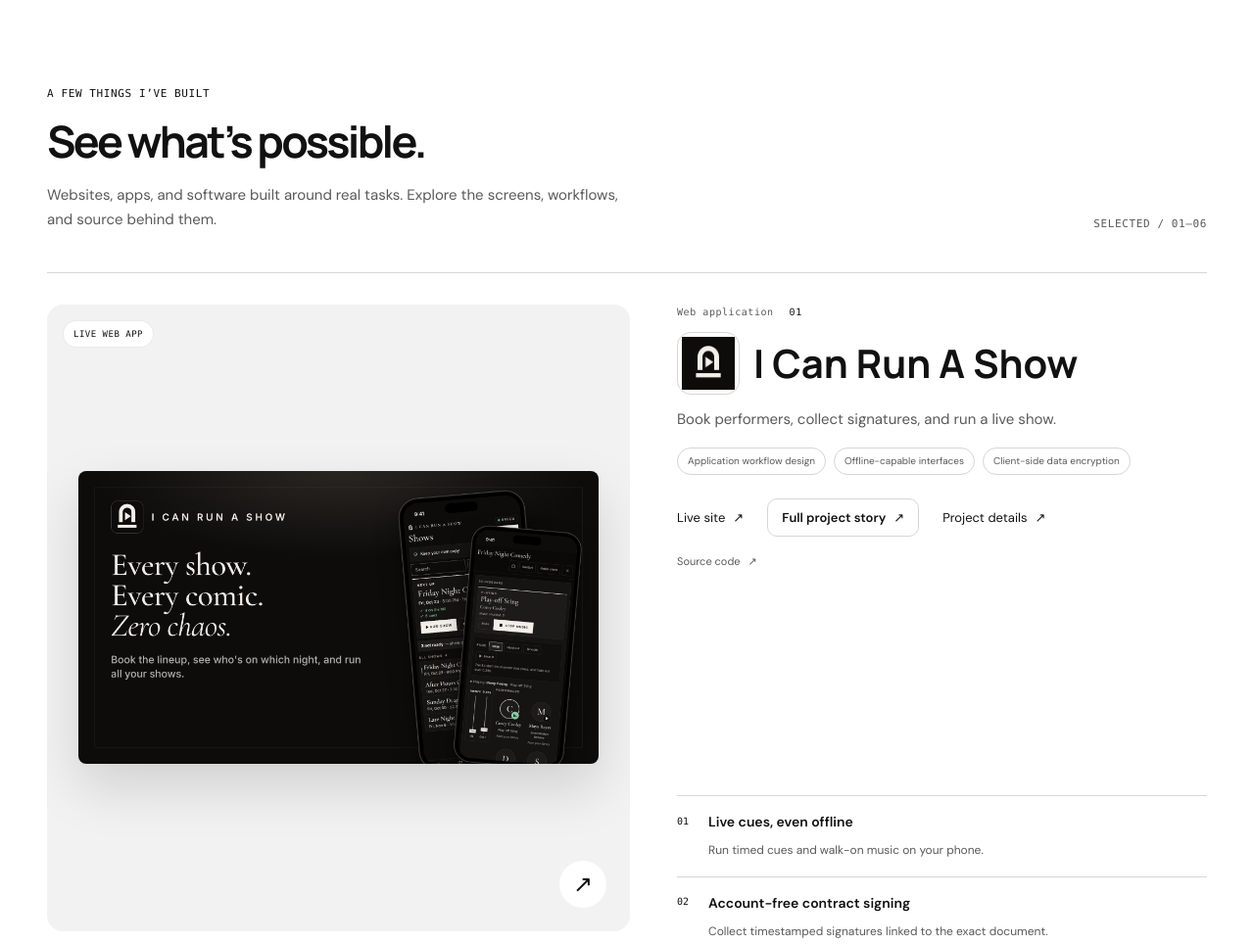
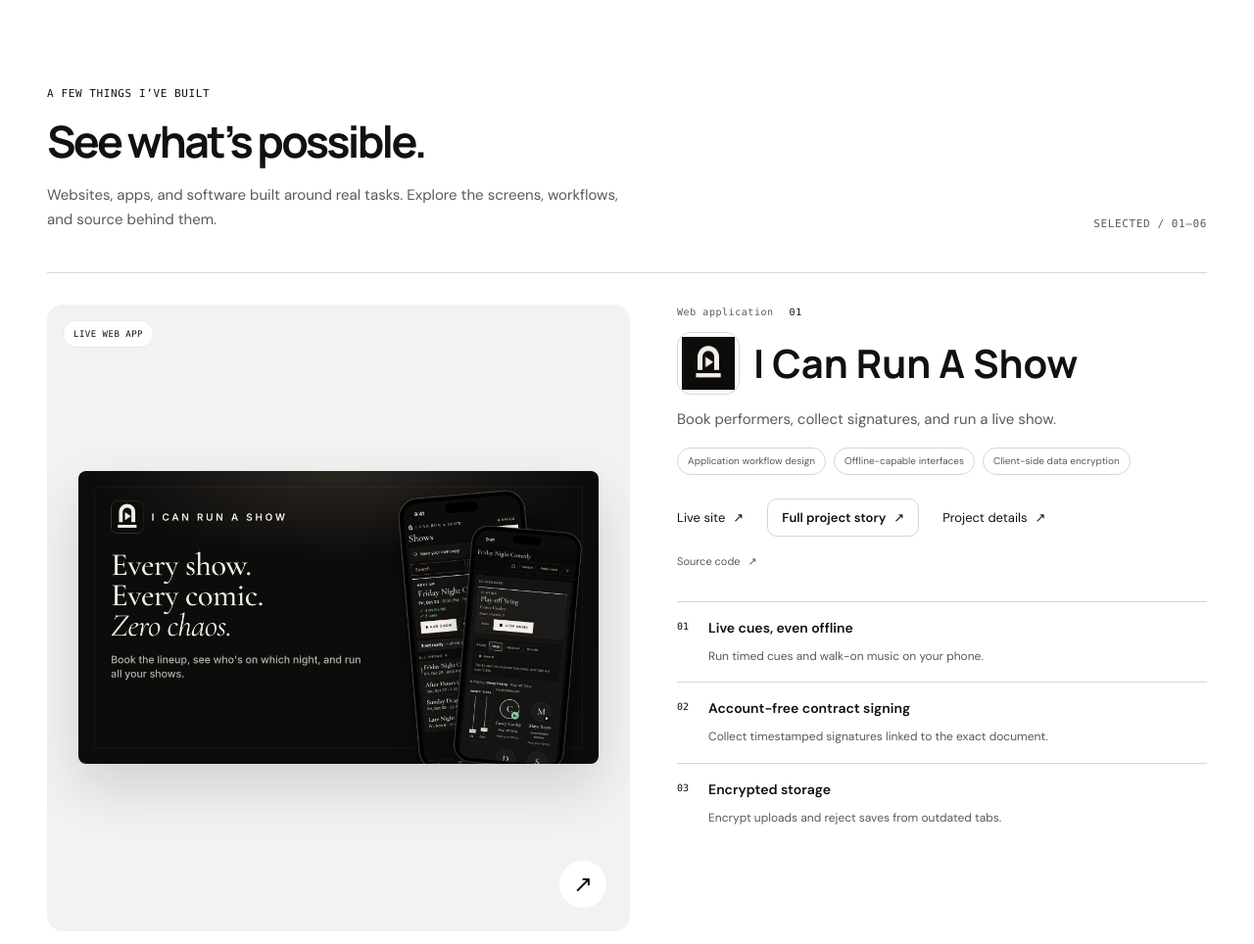
Before and after one commit to taylordrew4u2/taylorworkexamples-, a website: page index.html in a window 1280 px wide. Shown: the part 1753-2717 px from the top of the page at 98% size. Drawn offline with Linux system fonts and the light colour scheme.

Commit message:
Keep project summaries beside their proof points

```diff
--- a/styles.css
+++ b/styles.css
@@ -519,6 +519,7 @@
 .case-study {
   display: grid;
   grid-template-columns: minmax(0, 1.1fr) minmax(0, 1fr);
+  grid-template-rows: max-content 1fr;
   column-gap: 3rem;
   row-gap: 1.5rem;
   align-items: start;
```
